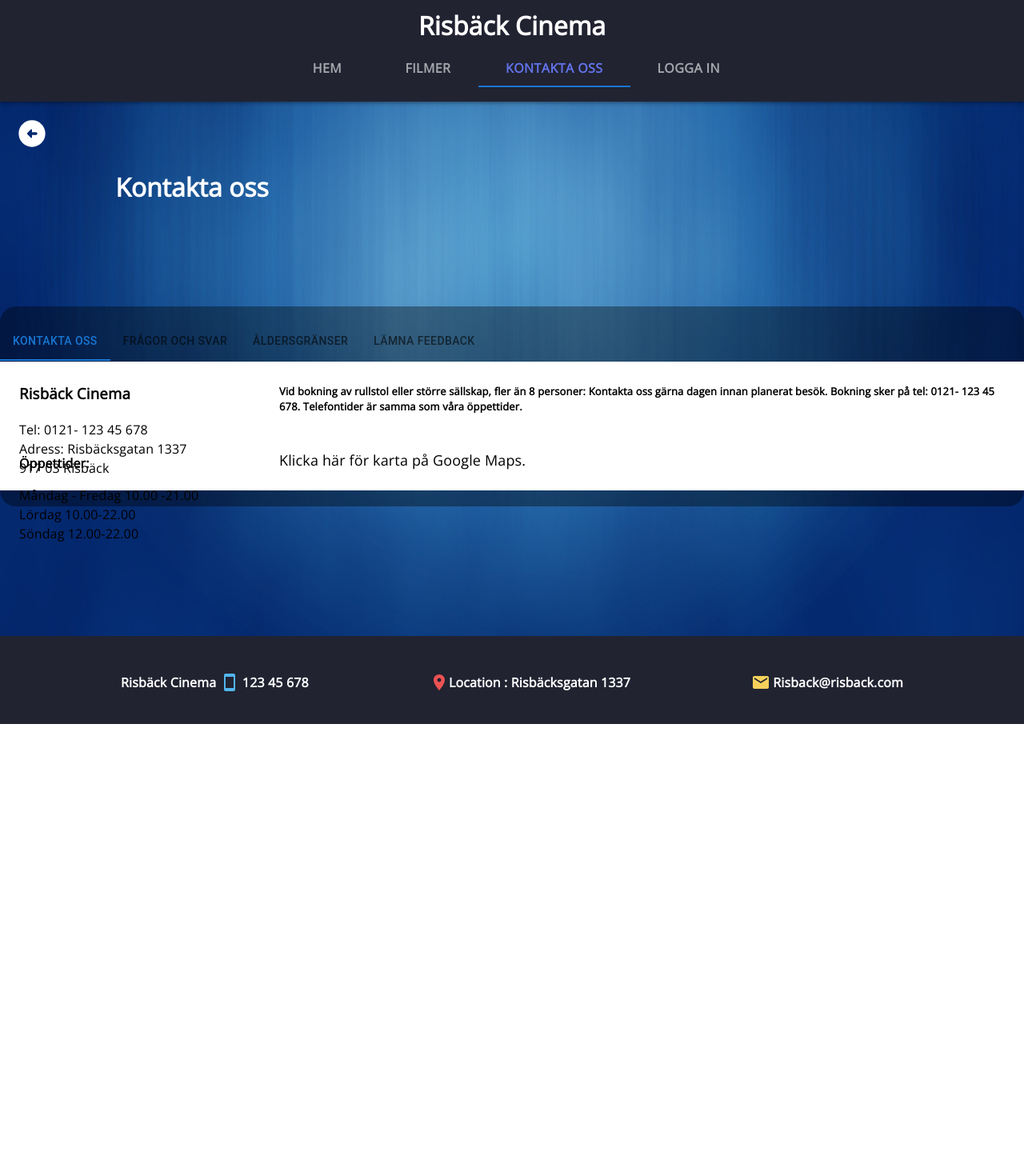
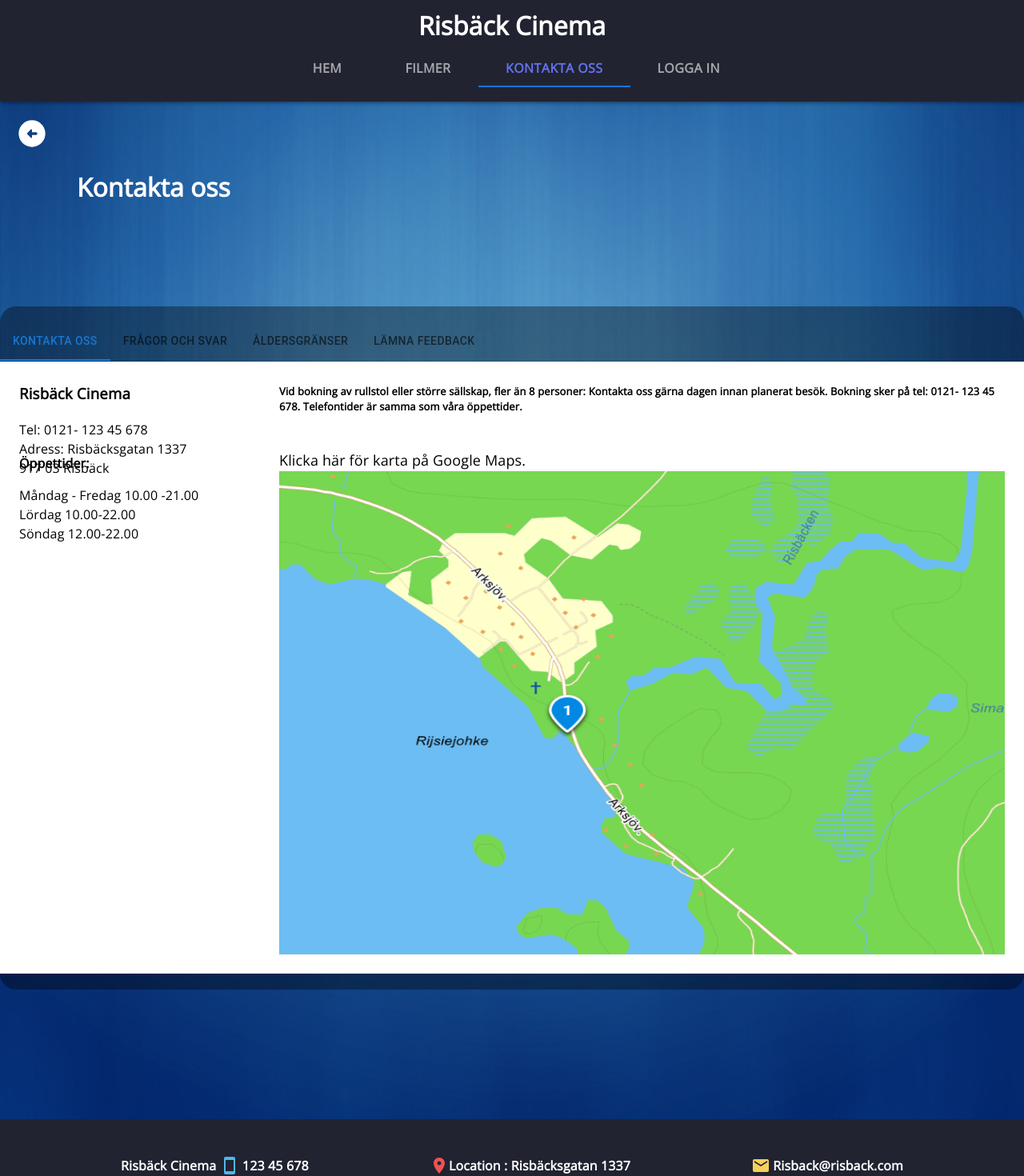
Before and after one commit to PontusVallgren/Kino-Cinema, a Next.js app: page /contact in a window 1280 px wide. Shown: the top 1470 px of the page at 80% size. Before the commit the page ends 905 px from the top, so only its background shows below. Built offline with nearby package versions, Linux system fonts and the light colour scheme.

Commit message:
added a img map instead of iframe

```diff
--- a/src/components/Contact.tsx
+++ b/src/components/Contact.tsx
@@ -7,8 +7,8 @@ import { Box } from "@mui/system";
 import Questions from "./Questions";
 import FeedBackForm from "./FeedBackForm";
 import contactStyle from "./CustomMUI/contactStyle";
-// import Image from "next/image";
-// import risback from "./Img/risback.jpg";
+import Image from "next/image";
+import risback from "./Img/risback.png";
 
 export default function Contact() {
   const [value, setValue] = React.useState("1");
@@ -52,6 +52,13 @@ export default function Contact() {
               >
                 Klicka här för karta på Google Maps.
               </a>
+              <Image
+                src={risback}
+                alt="map of Risback"
+                width="150px"
+                height="100px"
+                layout="responsive"
+              />
             </p>
           </TabPanel>
           <TabPanel className={classes.smallBox} value="2">
--- a/src/components/CustomMUI/contactStyle.tsx
+++ b/src/components/CustomMUI/contactStyle.tsx
@@ -18,7 +18,7 @@ const contactStyle = makeStyles()((theme) => ({
   smallBox: {
     backgroundColor: "white",
     fontFamily: "Open sans",
-    paddingBottom: "8em",
+    paddingBottom: "5em",
   },
 
   statensmedie: {
@@ -51,9 +51,9 @@ const contactStyle = makeStyles()((theme) => ({
   },
   title0: {
     color: "#ffff",
-    marginLeft: "-25em",
+    margin: "0 0 0 3em",
     fontFamily: "Open sans",
-    textAlign: "center",
+    textAlign: "left",
   },
   maplink: {
     color: "black",
```
Also changed, not shown: src/components/Img/risback.png (added).
